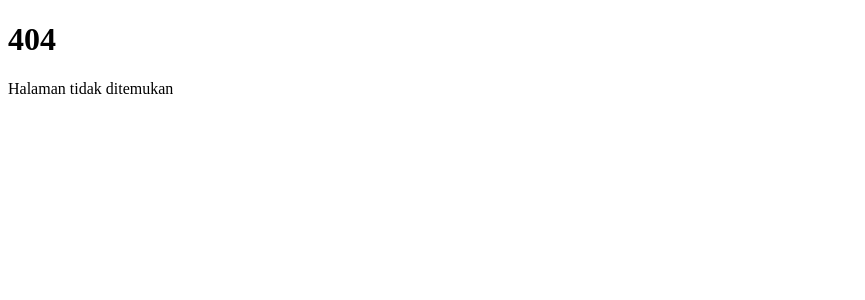
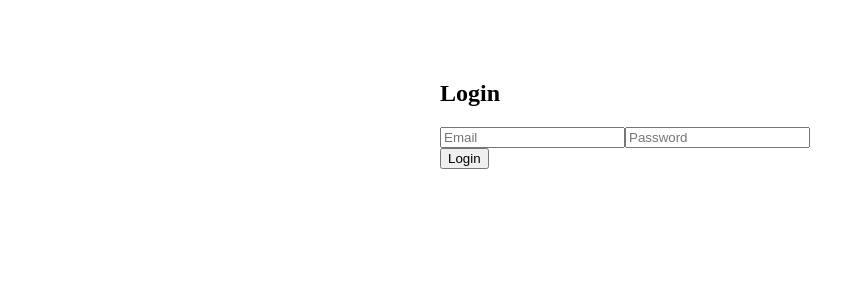
Before and after one commit to rezabijiapel/FACETRADE, a Next.js app in the folder web/: page /login in a window 1280 px wide. Before the commit this address had no page. Shown: the top 300 px of the page, without its empty margins (0-865 px from the left). Built offline with nearby package versions, Linux system fonts and the light colour scheme.

Commit message:
tambah folder login

```diff
--- /dev/null
+++ b/web/src/app/login/page.tsx
@@ -0,0 +1,46 @@
+"use client";
+
+import { useState } from "react";
+
+export default function LoginPage() {
+  const [email, setEmail] = useState("");
+  const [password, setPassword] = useState("");
+  const [message, setMessage] = useState("");
+
+  async function handleSubmit(e: React.FormEvent) {
+    e.preventDefault();
+
+    const res = await fetch("/api/login", {
+      method: "POST",
+      headers: { "Content-Type": "application/json" },
+      body: JSON.stringify({ email, password }),
+    });
+
+    const data = await res.json();
+    setMessage(data.message);
+  }
+
+  return (
+    <main style={{ maxWidth: 400, margin: "40px auto", padding: 20 }}>
+      <h2>Login</h2>
+      <form onSubmit={handleSubmit}>
+        <input
+          type="email"
+          placeholder="Email"
+          value={email}
+          onChange={(e) => setEmail(e.target.value)}
+          required
+        />
+        <input
+          type="password"
+          placeholder="Password"
+          value={password}
+          onChange={(e) => setPassword(e.target.value)}
+          required
+        />
+        <button type="submit">Login</button>
+      </form>
+      {message && <p>{message}</p>}
+    </main>
+  );
+}
```
